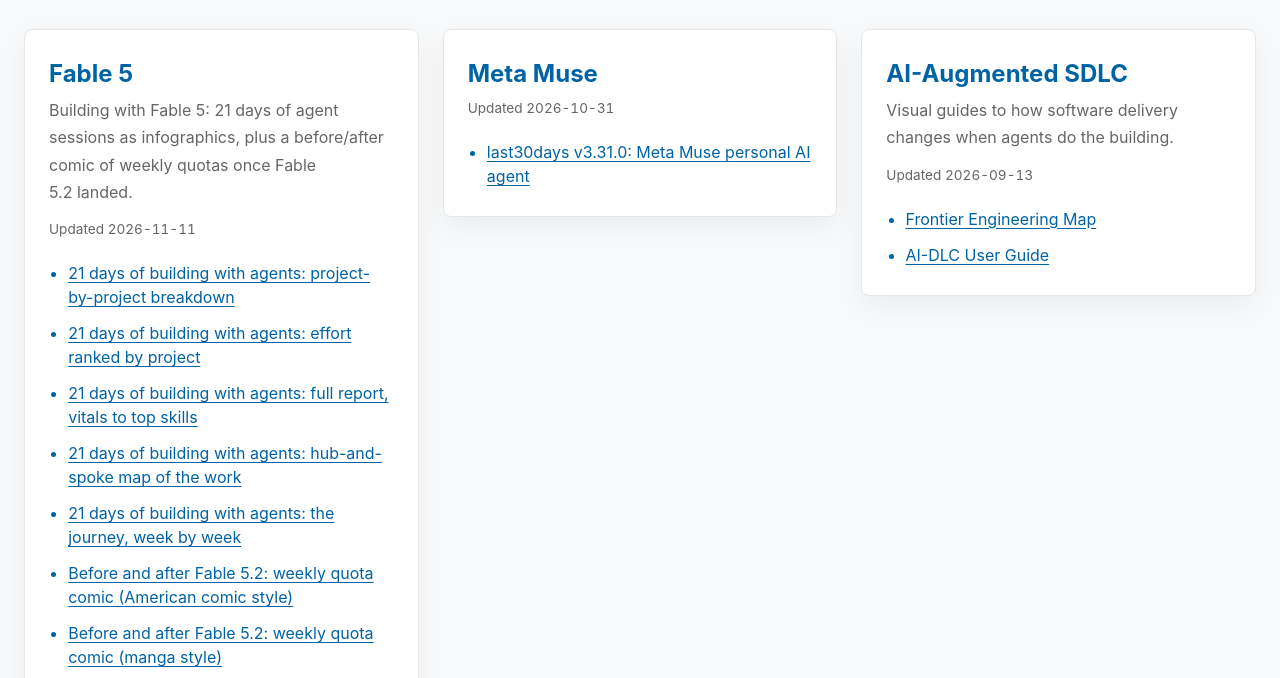
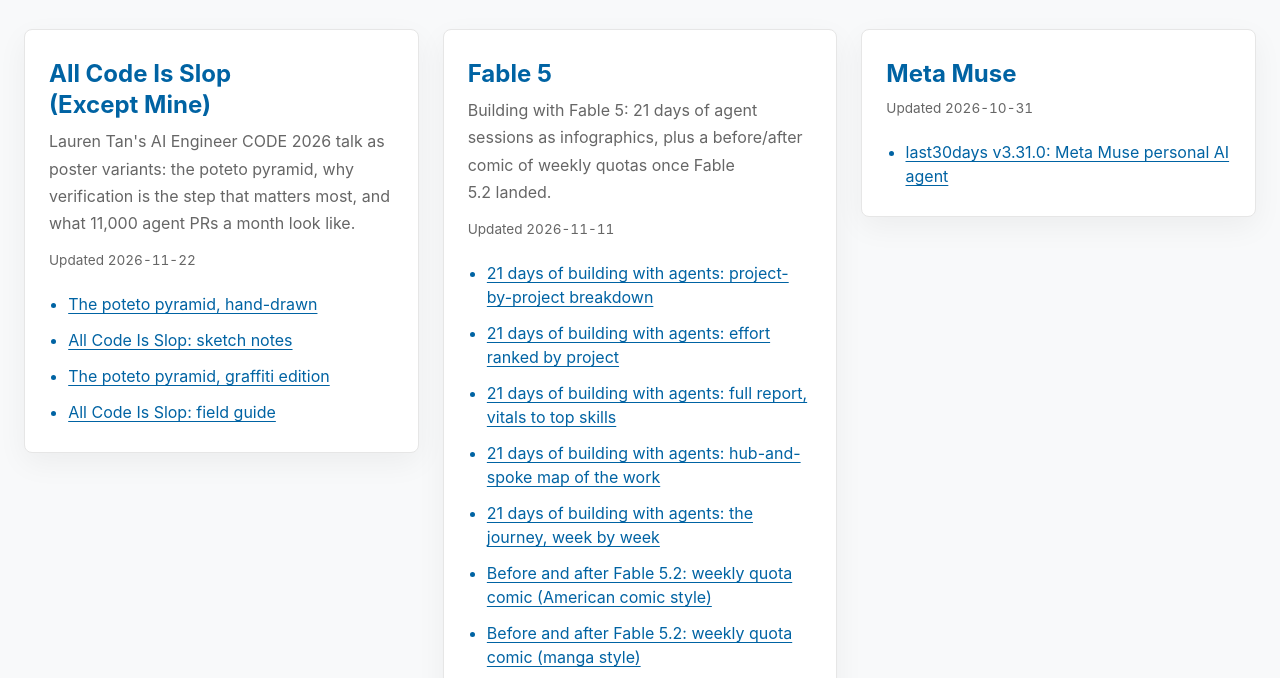
Before and after one commit to kevinlin/kevinlin.github.io, a plain HTML site: page artefacts/index.html in a window 1280 px wide. Shown: the part 543-1221 px from the top of the page. Drawn offline with Linux system fonts and the light colour scheme.

Commit message:
chore: sync artefacts

```diff
--- a/artefacts/index.html
+++ b/artefacts/index.html
@@ -487,6 +487,17 @@
             <h2 id="ai-agents-and-engineering-heading">AI agents and engineering</h2>
             <div class="card-grid">
                 <article class="card">
+                    <h3>All Code Is Slop (Except Mine)</h3>
+                    <p>Lauren Tan&#x27;s AI Engineer CODE 2026 talk as poster variants: the poteto pyramid, why verification is the step that matters most, and what 11,000 agent PRs a month look like.</p>
+                    <p class="card-updated">Updated <time datetime="2026-11-22">2026-11-22</time></p>
+                    <ul>
+                        <li><a href="all-code-is-slop/01-hierarchical-layers-craft-handmade.png">The poteto pyramid, hand-drawn</a></li>
+                        <li><a href="all-code-is-slop/02-dense-modules-morandi-journal.png">All Code Is Slop: sketch notes</a></li>
+                        <li><a href="all-code-is-slop/03-hierarchical-layers-graffiti.png">The poteto pyramid, graffiti edition</a></li>
+                        <li><a href="all-code-is-slop/04-dense-modules-pop-laboratory.png">All Code Is Slop: field guide</a></li>
+                    </ul>
+                </article>
+                <article class="card">
                     <h3>Fable 5</h3>
                     <p>Building with Fable 5: 21 days of agent sessions as infographics, plus a before/after comic of weekly quotas once Fable 5.2 landed.</p>
                     <p class="card-updated">Updated <time datetime="2026-11-11">2026-11-11</time></p>
```
Also changed, not shown: artefacts/manifest.json, 4 other files.
